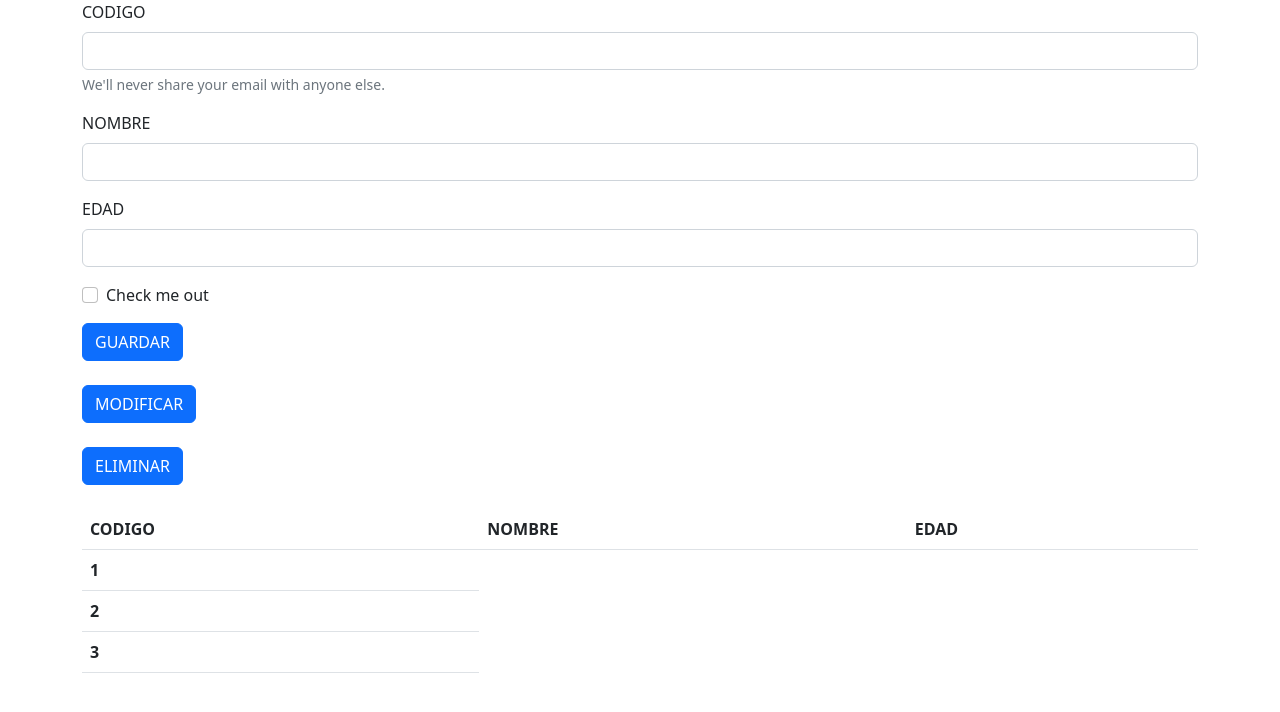
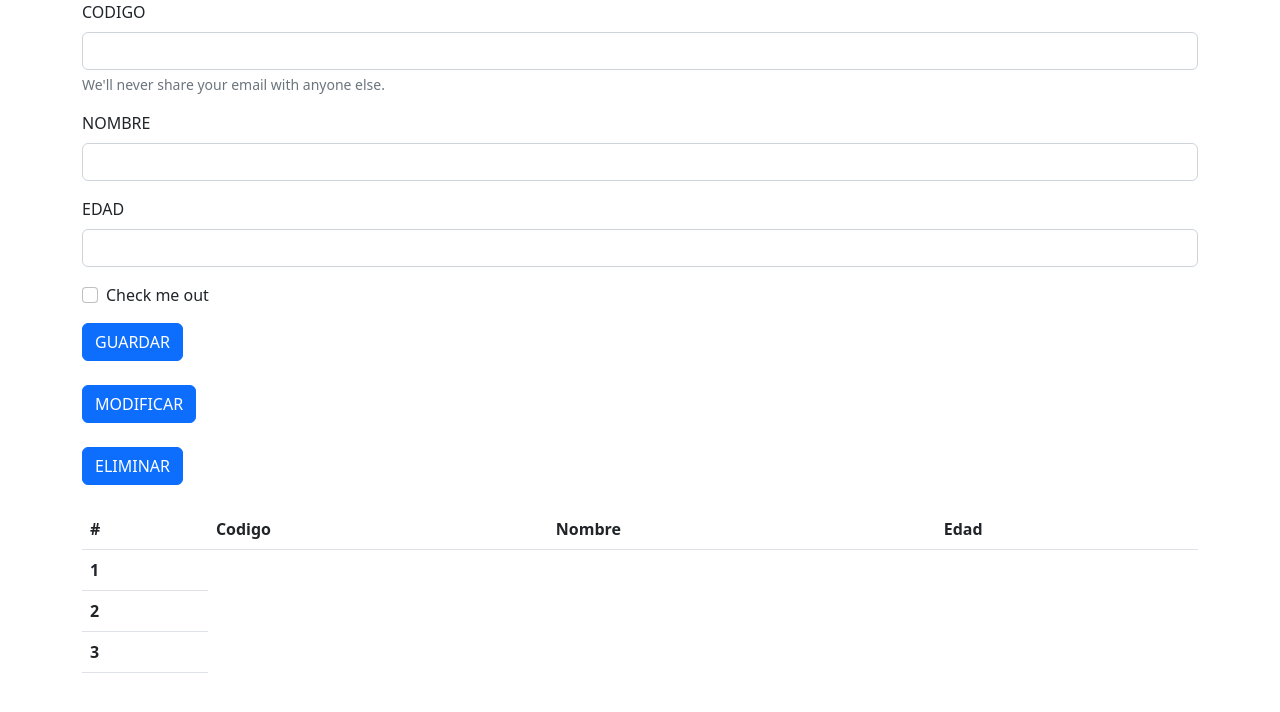
Before and after one commit to juan-ad/usuarios, a PHP site: page / in a window 1280 px wide. Shown: the top 712 px of the page. Run offline with PHP 8.4, Linux system fonts and the light colour scheme; lists and menus that the app fills with data are empty; some libraries are stand-ins or nearby versions.

Commit message:
Último Commit

```diff
--- /dev/null
+++ b/estilos.css
@@ -0,0 +1,4 @@
+.encabezados
+{
+    color: black;
+}
--- a/index.html
+++ b/index.php
@@ -7,12 +7,13 @@
     <link rel="stylesheet" href="normalize.css">
     <link rel="stylesheet" href="FormularioDinamico.css">
     <link href="https://cdn.jsdelivr.net/npm/bootstrap@5.2.3/dist/css/bootstrap.min.css" rel="stylesheet" integrity="sha384-rbsA2VBKQhggwzxH7pPCaAqO46MgnOM80zW1RWuH61DGLwZJEdK2Kadq2F9CUG65" crossorigin="anonymous">
+    <link rel="stylesheet" href="FormularioDinamico.css">
     <title>Document</title>
 </head>
 <body>
     <div class="container">
         <div class="formulario">
-            <form>
+            <form method="post" action="crear_usuario.php">
                 <div class="mb-3">
                     <label for="exampleInputEmail1" class="form-label">CODIGO</label>
                     <input type="number" class="form-control" id="exampleInputEmail1" aria-describedby="emailHelp">
@@ -40,15 +41,15 @@
             <table class="table">
                 <thead>
                     <tr>
-                    <th scope="col"><b>CODIGO</b></th>
-                    <th scope="col"><b>NOMBRE</b></th>
-                    <th scope="col"><b>EDAD</b></th>
+                        <th class="encabezados" scope="col"><b>#</b></th>
+                        <th class="encabezados" scope="col"><b>Codigo</b></th>
+                        <th class="encabezados" scope="col"><b>Nombre</b></th>
+                        <th class="encabezados" scope="col"><b>Edad</b></th>
                     </tr>
                 </thead>
                 <tbody>
                     <tr>
                     <th scope="row">1</th>
-
                     </tr>
                     <tr>
                     <th scope="row">2</th>
```
